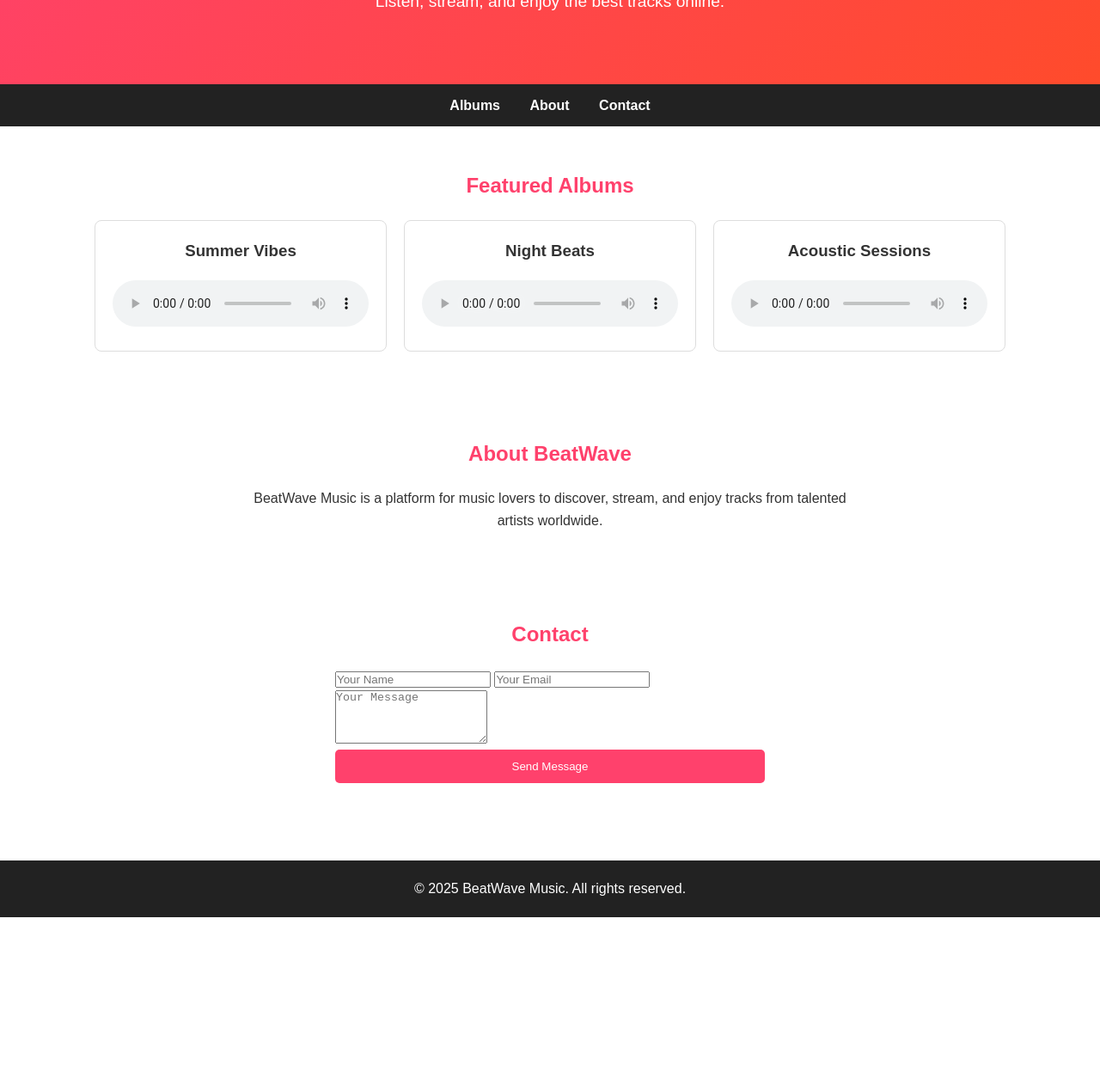
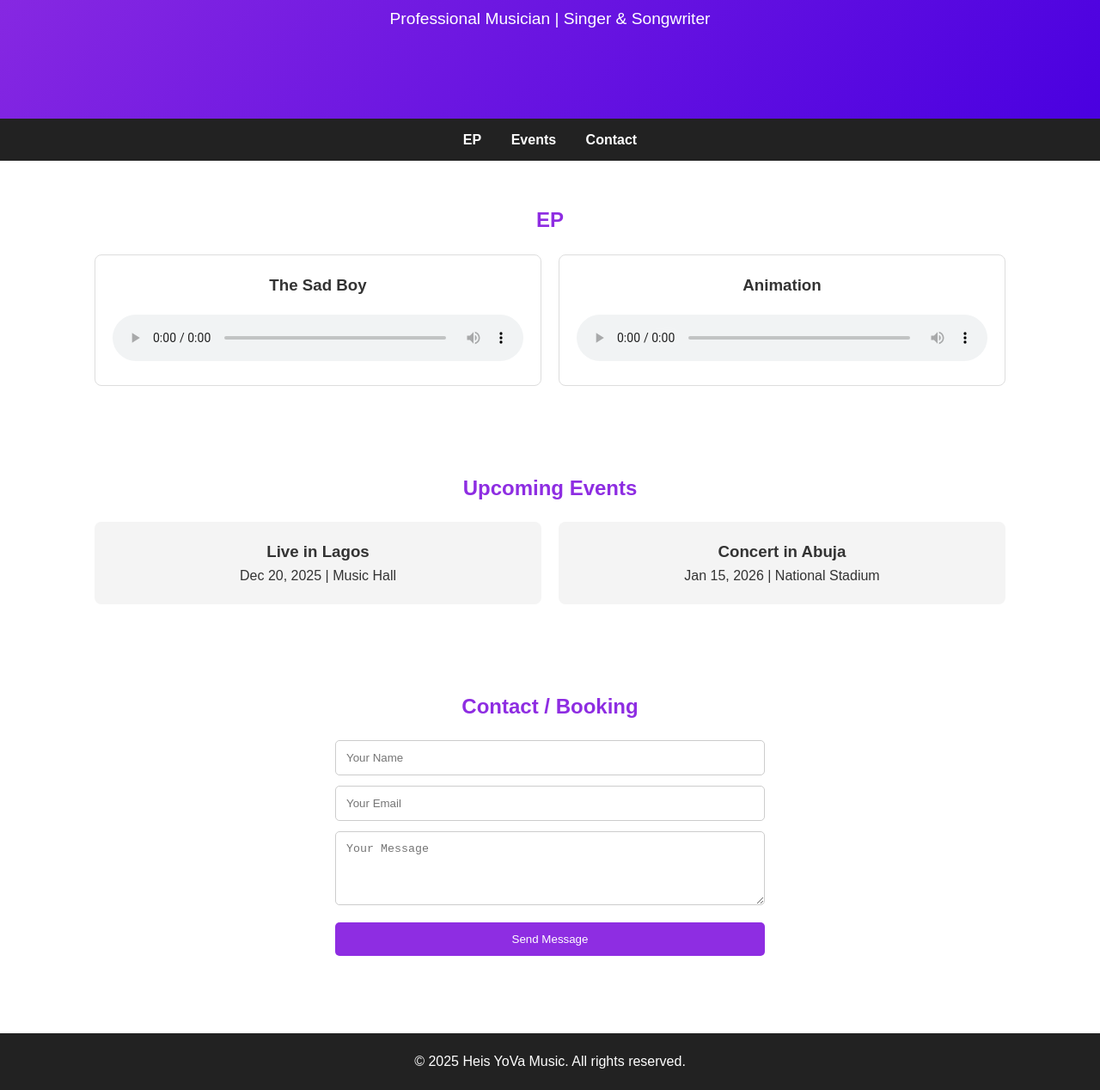
Before and after one commit to dominionteam/Musician-Artist-Website-StarBeat, a plain HTML site: page index.html in a window 1280 px wide. Shown: the part 180-1448 px from the top of the page at 86% size. Before the commit the page ends 1247 px from the top, so only its background shows below. Drawn offline with Linux system fonts and the light colour scheme.

Commit message:
Add files via upload

```diff
--- a/index.html
+++ b/index.html
@@ -1,111 +1,107 @@
 <!DOCTYPE html>
 <html lang="en">
 <head>
-  <meta charset="UTF-8" />
-  <meta name="viewport" content="width=device-width, initial-scale=1.0" />
-  <title>BeatWave Music</title>
+<meta charset="UTF-8">
+<meta name="viewport" content="width=device-width, initial-scale=1.0">
+<title>Heis YoVa</title>
 <style>
 * { box-sizing: border-box; margin: 0; padding: 0; }
 body { font-family: Arial, sans-serif; line-height: 1.6; color: #333; }
 
 header {
-      background: linear-gradient(135deg, #ff416c, #ff4b2b);
+  background: linear-gradient(135deg, #8e2de2, #4a00e0);
   color: #fff;
   text-align: center;
-      padding: 80px 20px;
+  padding: 100px 20px;
 }
 header h1 { font-size: 3rem; margin-bottom: 10px; }
 header p { font-size: 1.2rem; }
 
-    nav {
-      background: #222;
-      text-align: center;
-      padding: 12px 0;
-    }
+nav { background: #222; text-align: center; padding: 12px 0; }
 nav a { color: #fff; margin: 0 15px; text-decoration: none; font-weight: bold; }
-    nav a:hover { color: #ff4b2b; }
+nav a:hover { color: #4a00e0; }
 
 section { padding: 50px 20px; max-width: 1100px; margin: auto; }
-    h2 { text-align: center; color: #ff416c; margin-bottom: 20px; }
+h2 { text-align: center; color: #8e2de2; margin-bottom: 20px; }
 
-    .albums {
-      display: grid;
-      grid-template-columns: repeat(auto-fit, minmax(250px, 1fr));
-      gap: 20px;
-    }
-    .album {
-      border: 1px solid #ddd;
-      border-radius: 8px;
-      padding: 20px;
-      text-align: center;
-    }
+.albums { display: grid; grid-template-columns: repeat(auto-fit, minmax(250px, 1fr)); gap: 20px; }
+.album { border: 1px solid #ddd; border-radius: 8px; padding: 20px; text-align: center; }
 .album h3 { margin-bottom: 10px; }
 .album audio { width: 100%; margin-top: 10px; }
 
+.events { display: grid; grid-template-columns: repeat(auto-fit, minmax(250px, 1fr)); gap: 20px; text-align: center; }
+.event { background: #f4f4f4; padding: 20px; border-radius: 8px; }
+
+.contact form { max-width: 500px; margin: auto; }
+.contact input, .contact textarea { width: 100%; padding: 12px; margin-bottom: 12px; border-radius: 5px; border: 1px solid #ccc; }
+.contact button { width: 100%; padding: 12px; background: #8e2de2; color: #fff; border: none; border-radius: 5px; cursor: pointer; }
+
 footer { background: #222; color: #fff; text-align: center; padding: 20px; margin-top: 40px; }
 
-    @media (max-width: 600px) {
-      header h1 { font-size: 2rem; }
-    }
+@media (max-width: 600px) { header h1 { font-size: 2rem; } }
 </style>
 </head>
 <body>
 
 <header>
-    <h1>BeatWave Music</h1>
-    <p>Listen, stream, and enjoy the best tracks online.</p>
+<h1>Heis YoVa</h1>
+<p>Professional Musician | Singer & Songwriter</p>
 </header>
 
 <nav>
-    <a href="#albums">Albums</a>
-    <a href="#about">About</a>
+<a href="#albums">EP</a>
+<a href="#events">Events</a>
 <a href="#contact">Contact</a>
 </nav>
 
 <section id="albums">
-    <h2>Featured Albums</h2>
+<h2>EP</h2>
 <div class="albums">
   <div class="album">
-        <h3>Summer Vibes</h3>
+    <h3>The Sad Boy</h3>
     <audio controls>
-          <source src="sample1.mp3" type="audio/mpeg">
-          Your browser does not support the audio element.
+      <source src="album1.mp3" type="audio/mpeg">
+      Your browser does not support audio.
     </audio>
   </div>
   <div class="album">
-        <h3>Night Beats</h3>
+    <h3>Animation</h3>
     <audio controls>
-          <source src="sample2.mp3" type="audio/mpeg">
-          Your browser does not support the audio element.
-        </audio>
-      </div>
-      <div class="album">
-        <h3>Acoustic Sessions</h3>
-        <audio controls>
-          <source src="sample3.mp3" type="audio/mpeg">
-          Your browser does not support the audio element.
+      <source src="album2.mp3" type="audio/mpeg">
+      Your browser does not support audio.
     </audio>
   </div>
 </div>
 </section>
 
-  <section id="about">
-    <h2>About BeatWave</h2>
-    <p style="text-align:center; max-width:700px; margin:auto;">BeatWave Music is a platform for music lovers to discover, stream, and enjoy tracks from talented artists worldwide.</p>
+<section id="events">
+<h2>Upcoming Events</h2>
+<div class="events">
+  <div class="event">
+    <h3>Live in Lagos</h3>
+    <p>Dec 20, 2025 | Music Hall</p>
+  </div>
+  <div class="event">
+    <h3>Concert in Abuja</h3>
+    <p>Jan 15, 2026 | National Stadium</p>
+  </div>
+</div>
 </section>
 
 <section id="contact">
-    <h2>Contact</h2>
-    <form style="max-width:500px; margin:auto;">
+<h2>Contact / Booking</h2>
+<div class="contact">
+<form>
 <input type="text" placeholder="Your Name" required />
 <input type="email" placeholder="Your Email" required />
 <textarea rows="4" placeholder="Your Message"></textarea>
-      <button type="submit" style="width:100%; padding:12px; background:#ff416c; color:#fff; border:none; border-radius:5px; cursor:pointer;">Send Message</button>
+<button type="submit">Send Message</button>
 </form>
+</div>
 </section>
 
 <footer>
-    <p>© 2025 BeatWave Music. All rights reserved.</p>
+<p>© 2025 Heis YoVa Music. All rights reserved.</p>
 </footer>
 
 </body>
```
Lines whose indentation alone changed are shown as unchanged.
